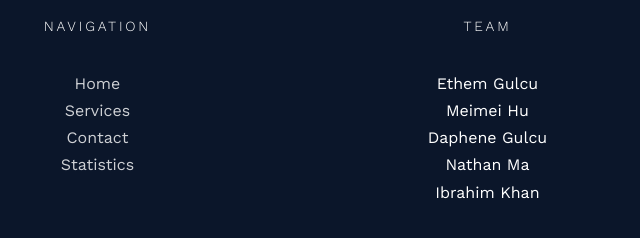
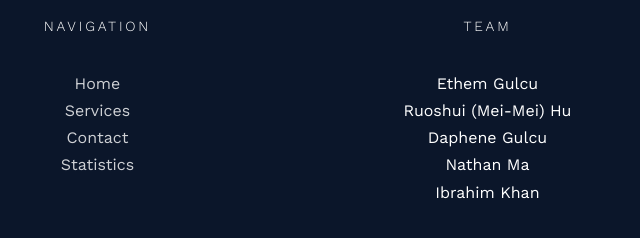
Before and after one commit to Refugee-Line/main, a plain HTML site: page contact.html in a window 1280 px wide. Shown: the part 894-1132 px from the top of the page, 640-1280 px from the left. Drawn offline with nearby package versions, Linux system fonts and the light colour scheme; files whose address does not match are found by name.

Commit message:
Update contact.html

```diff
--- a/contact.html
+++ b/contact.html
@@ -132,7 +132,7 @@
 
 					<div class="col-md-4 col-md-push-1">
 						<h4>TEAM</h4>
-						<p>Ethem Gulcu <br> Meimei Hu <br> Daphene Gulcu <br> Nathan Ma <br> Ibrahim Khan <br></p>
+						<p>Ethem Gulcu <br> Ruoshui (Mei-Mei) Hu <br> Daphene Gulcu <br> Nathan Ma <br> Ibrahim Khan <br></p>
 					</div>
 
 				</div>
```
